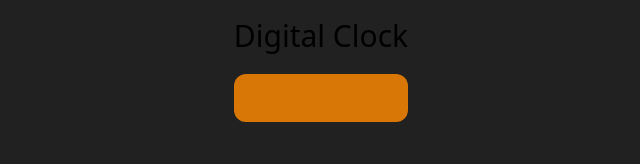
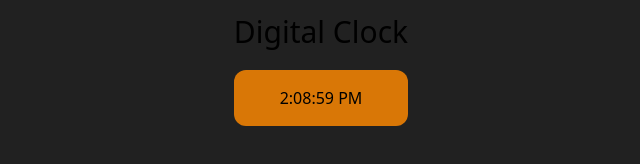
Before and after one commit to MianAteeq-star/Chai-aur-Javascript, a plain HTML site: page Projects/Digital Clock/index.html in a window 1280 px wide. Shown: the part 378-542 px from the top of the page, 319-959 px from the left. Drawn offline with nearby package versions, Linux system fonts and the light colour scheme.

Commit message:
Digital Colock project Completed

```diff
--- a/Projects/Digital Clock/index.html
+++ b/Projects/Digital Clock/index.html
@@ -16,7 +16,7 @@
 
     <div class="text-center text-orange-400">
         <h1 class="mb-5 text-3xl">Digital Clock</h1>
-        <h2 id="time" class="p-6 bg-yellow-600 rounded-xl"></h2>
+        <h2 id="time" class="p-4 bg-yellow-600 rounded-xl  text-black"></h2>
     </div>
 </div>
 </body>
--- a/Projects/Digital Clock/script.js
+++ b/Projects/Digital Clock/script.js
@@ -0,0 +1,9 @@
+const time = new Date().toLocaleTimeString()
+console.log(time);
+
+
+setInterval(function(e){
+    const time = new Date().toLocaleTimeString()
+    console.log(time);
+    document.querySelector("#time").innerHTML= time
+},1000)
```
